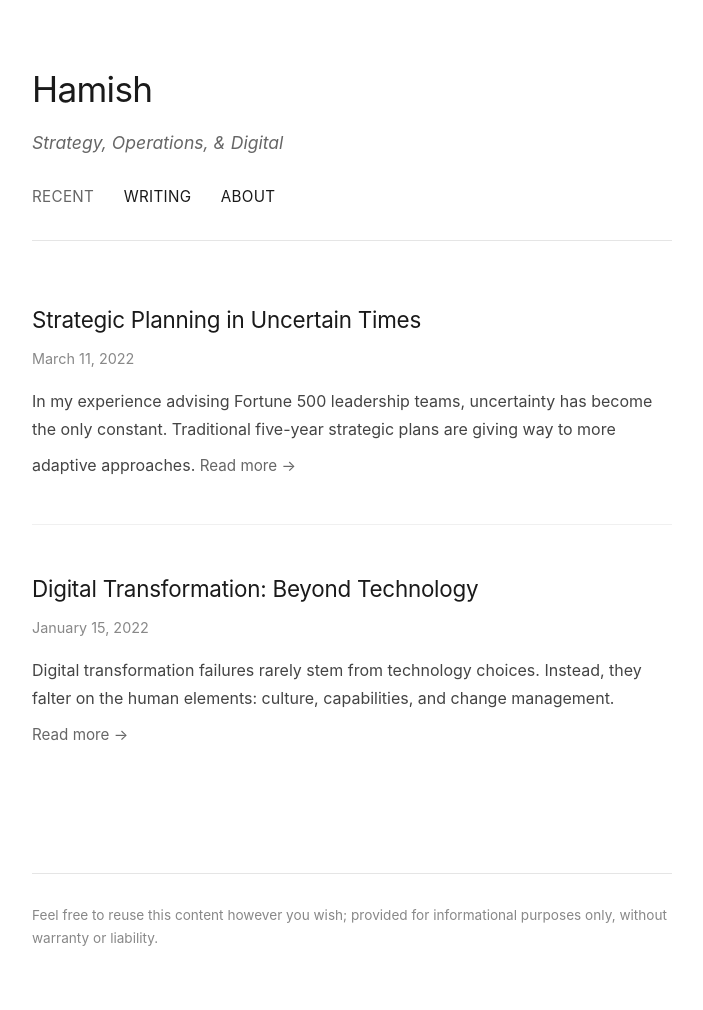
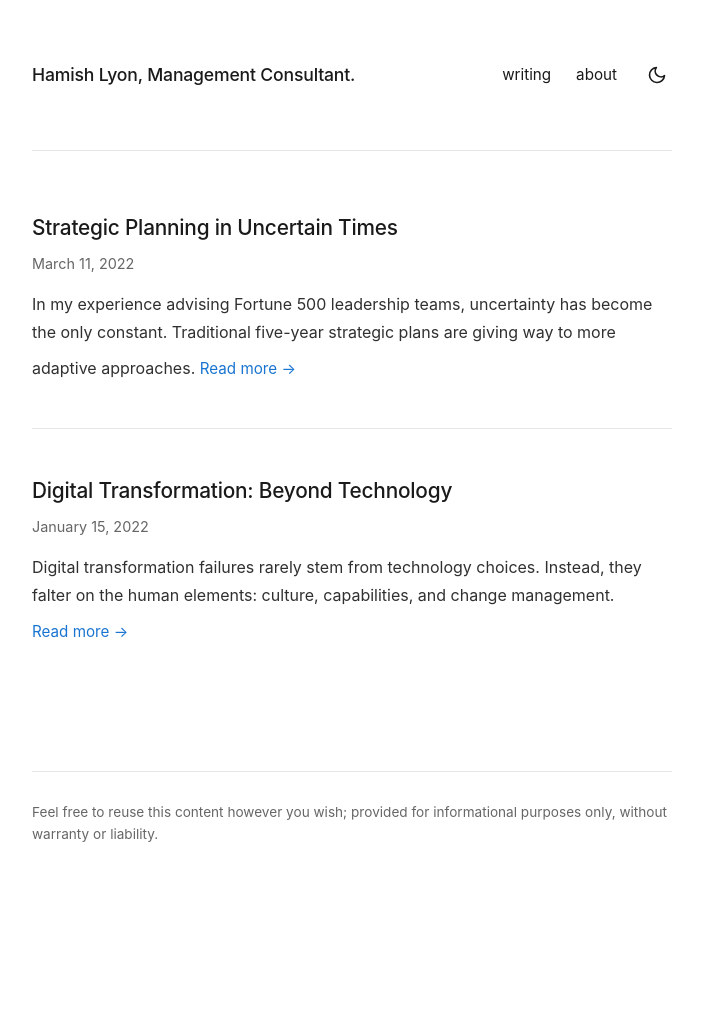
Before and after one commit to HamishFrostLyon/hamishfrostlyon.github.io, a Jekyll site: the page built from index.html, in a window 1280 px wide. Shown: the whole page, without its empty margins (288-991 px from the left). Built offline with Jekyll 4.4.1, drawn with Linux system fonts in a browser that asks for light colours; after the commit the page ends 900 px from its top, so only the background shows below that.

Commit message:
Update header design with dark mode toggle

```diff
--- a/_layouts/default.html
+++ b/_layouts/default.html
@@ -11,63 +14,123 @@
             box-sizing: border-box;
         }
 
+        :root {
+            --bg-color: #ffffff;
+            --text-color: #1a1a1a;
+            --text-secondary: #666;
+            --border-color: #e5e5e5;
+            --hover-color: #555;
+            --link-color: #0066cc;
+        }
+
+        [data-theme="dark"] {
+            --bg-color: #1a1a1a;
+            --text-color: #e5e5e5;
+            --text-secondary: #999;
+            --border-color: #333;
+            --hover-color: #ccc;
+            --link-color: #4d94ff;
+        }
+
         body {
-            font-family: -apple-system, BlinkMacSystemFont, Georgia, 'Times New Roman', serif;
-            line-height: 1.7;
-            color: #1a1a1a;
-            background: #fff;
+            font-family: -apple-system, BlinkMacSystemFont, 'Segoe UI', Helvetica, Arial, sans-serif;
+            line-height: 1.6;
+            color: var(--text-color);
+            background: var(--bg-color);
+            transition: background-color 0.3s ease, color 0.3s ease;
         }
 
         .container {
             max-width: 680px;
             margin: 0 auto;
-            padding: 60px 20px;
+            padding: 20px;
         }
 
+        /* New Header Styles */
         header {
+            display: flex;
+            justify-content: space-between;
+            align-items: center;
+            padding: 40px 0 60px 0;
+            border-bottom: 1px solid var(--border-color);
             margin-bottom: 60px;
-            border-bottom: 1px solid #e5e5e5;
-            padding-bottom: 30px;
         }
 
-        h1 {
-            font-size: 2.2em;
-            font-weight: 400;
-            letter-spacing: -0.02em;
-            margin-bottom: 8px;
+        .header-left h1 {
+            font-size: 1.1em;
+            font-weight: 500;
+            letter-spacing: -0.01em;
         }
 
-        .tagline {
-            font-size: 1.1em;
-            color: #666;
-            font-style: italic;
+        .header-left h1 a {
+            color: var(--text-color);
+            text-decoration: none;
+        }
+
+        .header-right {
+            display: flex;
+            align-items: center;
+            gap: 25px;
         }
 
         nav {
-            margin-top: 25px;
+            display: flex;
+            gap: 25px;
         }
 
         nav a {
-            color: #1a1a1a;
+            color: var(--text-color);
             text-decoration: none;
-            margin-right: 25px;
             font-size: 0.95em;
-            letter-spacing: 0.02em;
-            text-transform: uppercase;
             transition: color 0.2s ease;
         }
 
         nav a:hover {
-            color: #666;
+            color: var(--hover-color);
         }
 
-        nav a.active {
-            color: #666;
+        /* Dark mode toggle button */
+        .theme-toggle {
+            background: none;
+            border: none;
+            cursor: pointer;
+            padding: 5px;
+            display: flex;
+            align-items: center;
+            justify-content: center;
+            color: var(--text-color);
+            transition: transform 0.3s ease;
         }
 
+        .theme-toggle:hover {
+            transform: scale(1.1);
+        }
+
+        .theme-toggle svg {
+            width: 20px;
+            height: 20px;
+        }
+
+        .sun-icon {
+            display: none;
+        }
+
+        .moon-icon {
+            display: block;
+        }
+
+        [data-theme="dark"] .sun-icon {
+            display: block;
+        }
+
+        [data-theme="dark"] .moon-icon {
+            display: none;
+        }
+
+        /* Rest of your styles */
         h2 {
             font-size: 1.5em;
-            font-weight: 400;
+            font-weight: 500;
             margin-bottom: 25px;
             letter-spacing: -0.01em;
         }
@@ -75,7 +138,7 @@
         article {
             margin-bottom: 45px;
             padding-bottom: 45px;
-            border-bottom: 1px solid #f0f0f0;
+            border-bottom: 1px solid var(--border-color);
         }
 
         article:last-child {
@@ -83,36 +146,36 @@
         }
 
         h3 {
-            font-size: 1.4em;
-            font-weight: 400;
+            font-size: 1.3em;
+            font-weight: 500;
             margin-bottom: 8px;
             letter-spacing: -0.01em;
         }
 
         h3 a {
-            color: #1a1a1a;
+            color: var(--text-color);
             text-decoration: none;
             transition: color 0.2s ease;
         }
 
         h3 a:hover {
-            color: #555;
+            color: var(--hover-color);
         }
 
         .meta {
             font-size: 0.9em;
-            color: #888;
+            color: var(--text-secondary);
             margin-bottom: 15px;
-            font-family: -apple-system, BlinkMacSystemFont, 'Helvetica Neue', sans-serif;
         }
 
         .excerpt {
-            color: #444;
+            color: var(--text-color);
             line-height: 1.75;
+            opacity: 0.9;
         }
 
         .read-more {
-            color: #666;
+            color: var(--link-color);
             text-decoration: none;
             font-size: 0.95em;
             display: inline-block;
@@ -121,7 +184,7 @@
         }
 
         .read-more:hover {
-            color: #333;
+            text-decoration: underline;
         }
 
         .post-content {
@@ -133,11 +196,13 @@
             line-height: 1.8;
         }
 
-        .post-content p:first-child {
-            font-size: 1.1em;
-            color: #333;
-            font-style: italic;
-            margin-bottom: 25px;
+        .post-content a {
+            color: var(--link-color);
+            text-decoration: none;
+        }
+
+        .post-content a:hover {
+            text-decoration: underline;
         }
 
         .about-content p {
@@ -148,39 +213,40 @@
         .contact {
             margin-top: 30px;
             padding-top: 30px;
-            border-top: 1px solid #f0f0f0;
+            border-top: 1px solid var(--border-color);
         }
 
         .contact a {
-            color: #666;
+            color: var(--link-color);
             text-decoration: none;
         }
 
         .contact a:hover {
-            color: #333;
+            text-decoration: underline;
         }
 
         footer {
             margin-top: 80px;
             padding-top: 30px;
-            border-top: 1px solid #e5e5e5;
+            border-top: 1px solid var(--border-color);
             font-size: 0.85em;
-            color: #888;
-            font-family: -apple-system, BlinkMacSystemFont, 'Helvetica Neue', sans-serif;
+            color: var(--text-secondary);
         }
 
         @media (max-width: 600px) {
-            .container {
-                padding: 40px 20px;
+            header {
+                flex-direction: column;
+                align-items: flex-start;
+                gap: 20px;
             }
 
-            h1 {
-                font-size: 1.8em;
+            .header-right {
+                width: 100%;
+                justify-content: space-between;
             }
 
-            nav a {
-                display: block;
-                margin: 10px 0;
+            nav {
+                gap: 20px;
             }
         }
     </style>
@@ -188,13 +254,31 @@
 <body>
     <div class="container">
         <header>
-            <h1><a href="{{ site.baseurl }}/" style="color: inherit; text-decoration: none;">{{ site.title }}</a></h1>
-            <p class="tagline">{{ site.tagline }}</p>
-            <nav>
-                <a href="{{ site.baseurl }}/" {% if page.url == "/" %}class="active"{% endif %}>Recent</a>
-                <a href="{{ site.baseurl }}/writing" {% if page.url == "/writing/" %}class="active"{% endif %}>Writing</a>
-                <a href="{{ site.baseurl }}/about" {% if page.url == "/about/" %}class="active"{% endif %}>About</a>
-            </nav>
+            <div class="header-left">
+                <h1><a href="{{ site.baseurl }}/">Hamish Lyon, Management Consultant.</a></h1>
+            </div>
+            <div class="header-right">
+                <nav>
+                    <a href="{{ site.baseurl }}/writing">writing</a>
+                    <a href="{{ site.baseurl }}/about">about</a>
+                </nav>
+                <button class="theme-toggle" id="theme-toggle" aria-label="Toggle dark mode">
+                    <svg class="sun-icon" xmlns="http://www.w3.org/2000/svg" width="24" height="24" viewBox="0 0 24 24" fill="none" stroke="currentColor" stroke-width="2" stroke-linecap="round" stroke-linejoin="round">
+                        <circle cx="12" cy="12" r="5"></circle>
+                        <line x1="12" y1="1" x2="12" y2="3"></line>
+                        <line x1="12" y1="21" x2="12" y2="23"></line>
+                        <line x1="4.22" y1="4.22" x2="5.64" y2="5.64"></line>
+                        <line x1="18.36" y1="18.36" x2="19.78" y2="19.78"></line>
+                        <line x1="1" y1="12" x2="3" y2="12"></line>
+                        <line x1="21" y1="12" x2="23" y2="12"></line>
+                        <line x1="4.22" y1="19.78" x2="5.64" y2="18.36"></line>
+                        <line x1="18.36" y1="5.64" x2="19.78" y2="4.22"></line>
+                    </svg>
+                    <svg class="moon-icon" xmlns="http://www.w3.org/2000/svg" width="24" height="24" viewBox="0 0 24 24" fill="none" stroke="currentColor" stroke-width="2" stroke-linecap="round" stroke-linejoin="round">
+                        <path d="M21 12.79A9 9 0 1 1 11.21 3 7 7 0 0 0 21 12.79z"></path>
+                    </svg>
+                </button>
+            </div>
         </header>
 
         <main>
@@ -208,5 +292,23 @@
             </p>
         </footer>
     </div>
+
+    <script>
+        // Dark mode toggle
+        const themeToggle = document.getElementById('theme-toggle');
+        const html = document.documentElement;
+
+        // Check for saved theme preference or default to light
+        const currentTheme = localStorage.getItem('theme') || 'light';
+        html.setAttribute('data-theme', currentTheme);
+
+        themeToggle.addEventListener('click', function() {
+            const currentTheme = html.getAttribute('data-theme');
+            const newTheme = currentTheme === 'light' ? 'dark' : 'light';
+
+            html.setAttribute('data-theme', newTheme);
+            localStorage.setItem('theme', newTheme);
+        });
+    </script>
 </body>
 </html>
```
Also changed, not shown: other parts of _layouts/default.html (+3 -0 lines), 1 other file.
